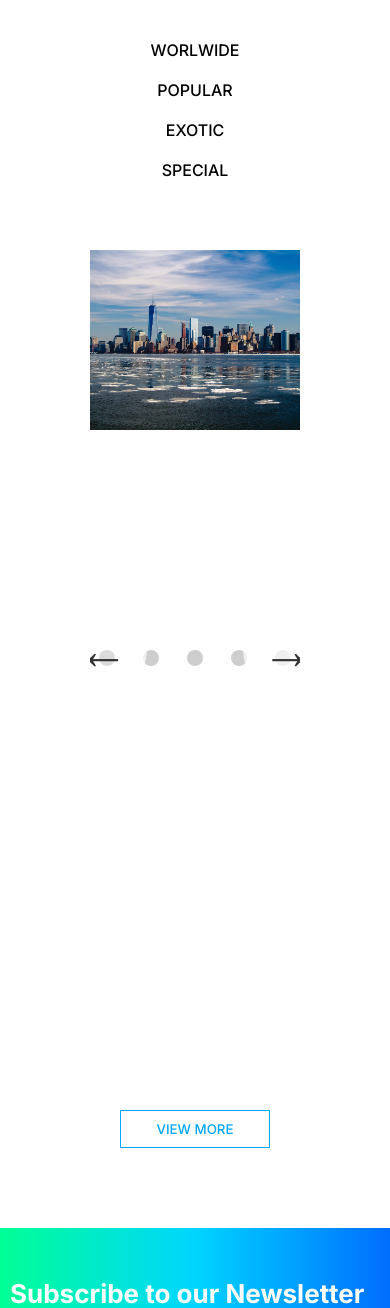
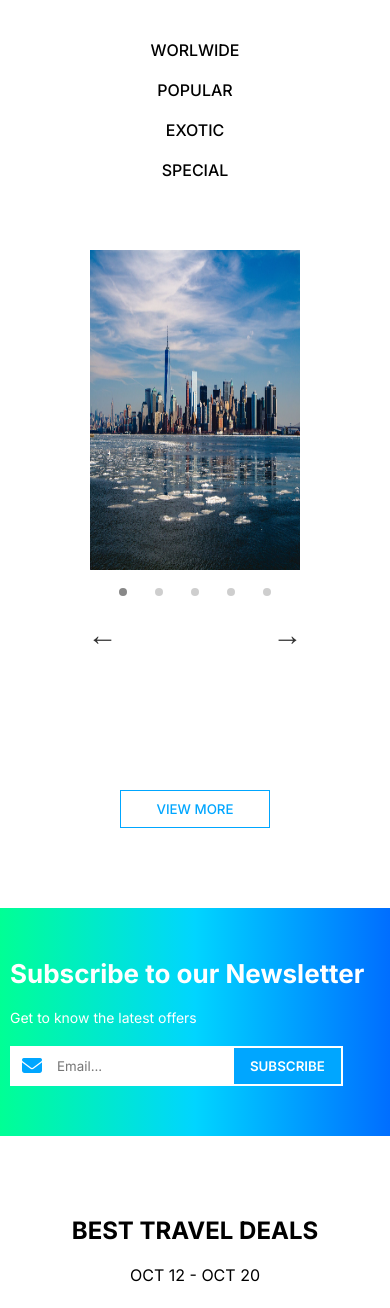
Before and after one commit to RinorRexhaj/Web-Project, a PHP site: page /home.html in a window 390 px wide. Shown: the part 1976-3284 px from the top of the page. Run offline with PHP 8.4, Linux system fonts and the light colour scheme.

Commit message:
added responsive design to slide Show

```diff
--- a/home.css
+++ b/home.css
@@ -458,8 +458,8 @@ main {
 }
 
 .travel__planning--images {
-  max-width: 100rem;
-  height: 50rem;
+  max-width: 40rem;
+  height: 30rem;
   margin: 0 auto;
   position: relative;
   overflow: hidden;
@@ -468,7 +468,7 @@ main {
 .image__container {
   position: absolute;
   top: 0;
-  width: 70%;
+  width: 100%;
   height: 20rem;
   display: flex;
   align-items: center;
@@ -487,8 +487,8 @@ main {
 
 .slider__btn {
   position: absolute;
-  top: 50%;
-  z-index: 10;
+  top: 80%;
+  z-index: 0;
   border: none;
   font-family: inherit;
   color: #333;
@@ -498,7 +498,7 @@ main {
   font-size: 3.25rem;
   cursor: pointer;
   transition: all 0.2s;
-  background-color: rgba(255, 255, 255, 0.7);
+  background-color: white;
 }
 
 .slider__btn--left {
@@ -513,7 +513,7 @@ main {
 
 .dots {
   position: absolute;
-  bottom: 48%;
+  bottom: 17%;
   left: 50%;
   transform: translateX(-50%);
   display: flex;
@@ -992,11 +992,6 @@ footer > hr {
     flex-wrap: wrap;
   }
 
-  .image__container {
-    width: 400px;
-    height: 220px;
-  }
-
   .travel__planning--informations > button {
     width: 200px;
   }
@@ -1099,6 +1094,17 @@ footer > hr {
     flex-wrap: wrap;
   }
 
+  .slider__btn {
+    font-size: 35px;
+  }
+  .dots__dot {
+    height: 0.6rem;
+    width: 0.6rem;
+    justify-content: space-around;
+  }
+  .dots {
+    bottom: 18%;
+  }
   .newsletter {
     padding: 50px 10px;
   }
@@ -1153,11 +1159,16 @@ footer > hr {
     width: 135px;
   }
 
-  .image__container {
-    width: 320px;
-    height: 180px;
+  .slider__btn {
+    font-size: 30px;
   }
-
+  .dots__dot {
+    height: 0.5rem;
+    width: 0.5rem;
+  }
+  .dots {
+    bottom: 28%;
+  }
   .newsletter__input {
     width: 100%;
   }
--- a/home.html
+++ b/home.html
@@ -268,9 +268,11 @@
               </div>
             </div>
           </div>
-          <button class="slider__btn slider__btn--left">&larr;</button>
-          <button class="slider__btn slider__btn--right">&rarr;</button>
-          <div class="dots"></div>
+          <div class="arrows__dots">
+            <button class="slider__btn slider__btn--left">&larr;</button>
+            <button class="slider__btn slider__btn--right">&rarr;</button>
+            <div class="dots"></div>
+          </div>
         </div>
         <button class="view__more">VIEW MORE</button>
       </section>
```
